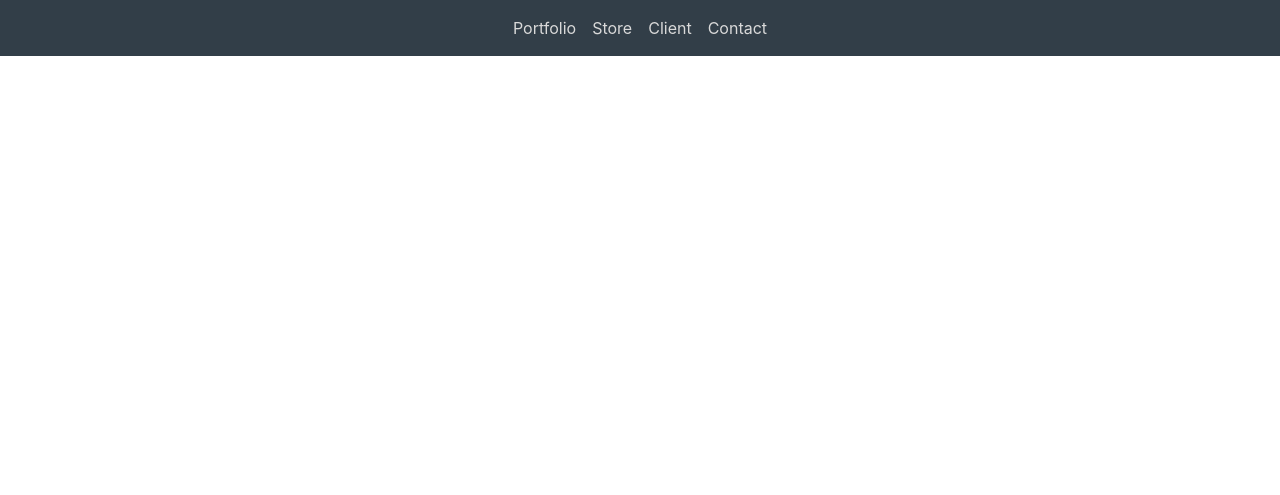
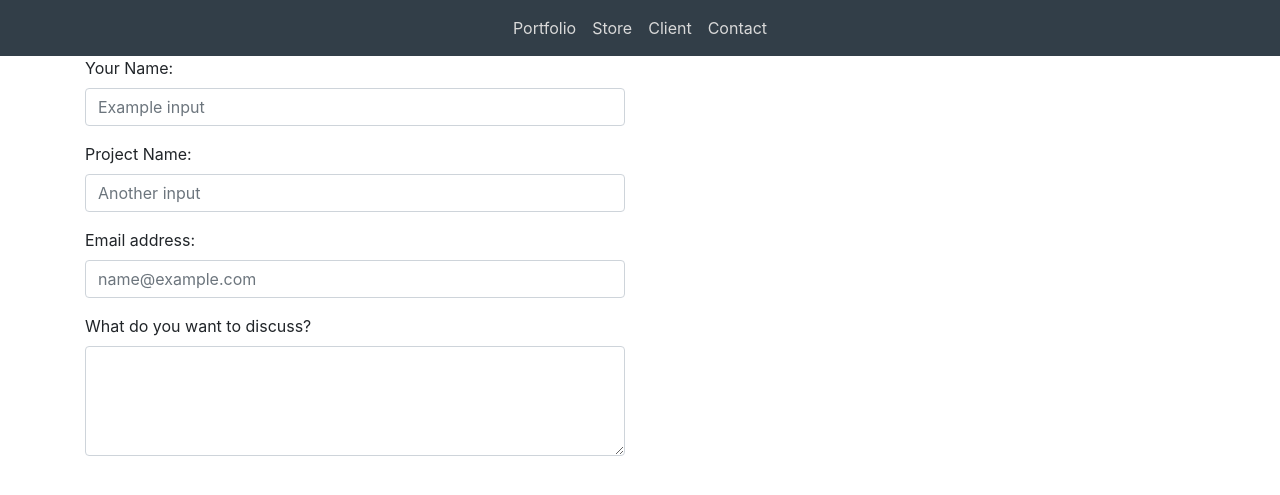
Before and after one commit to D0nni387/Fragile_Art, a Django app: page /contact/ in a window 1280 px wide. Shown: the top 495 px of the page. Run offline with Django 3.2, Linux system fonts and the light colour scheme; some libraries are stand-ins or nearby versions.

Commit message:
added basic contact form template

```diff
--- a/contact/templates/contact/contact.html
+++ b/contact/templates/contact/contact.html
@@ -7,6 +7,30 @@
 
 {% block content %}
 
-
+<div class="container">
+    <div class="row">
+        <div class="col-6 align-self-center">
+            <form>
+                <div class="form-group">
+                    <label for="formGroupExampleInput">Your Name:</label>
+                    <input type="text" class="form-control" id="formGroupExampleInput" placeholder="Example input">
+                </div>
+                <div class="form-group">
+                    <label for="formGroupExampleInput2">Project Name:</label>
+                    <input type="text" class="form-control" id="formGroupExampleInput2" placeholder="Another input">
+                </div>
+                <div class="form-group">
+                    <label for="exampleFormControlInput1">Email address:</label>
+                    <input type="email" class="form-control" id="exampleFormControlInput1"
+                        placeholder="name@example.com">
+                </div>
+                <div class="form-group">
+                    <label for="exampleFormControlTextarea1">What do you want to discuss?</label>
+                    <textarea class="form-control" id="exampleFormControlTextarea1" rows="4"></textarea>
+                </div>
+            </form>
+        </div>
+    </div>
+</div>
 
 {% endblock %}
```
